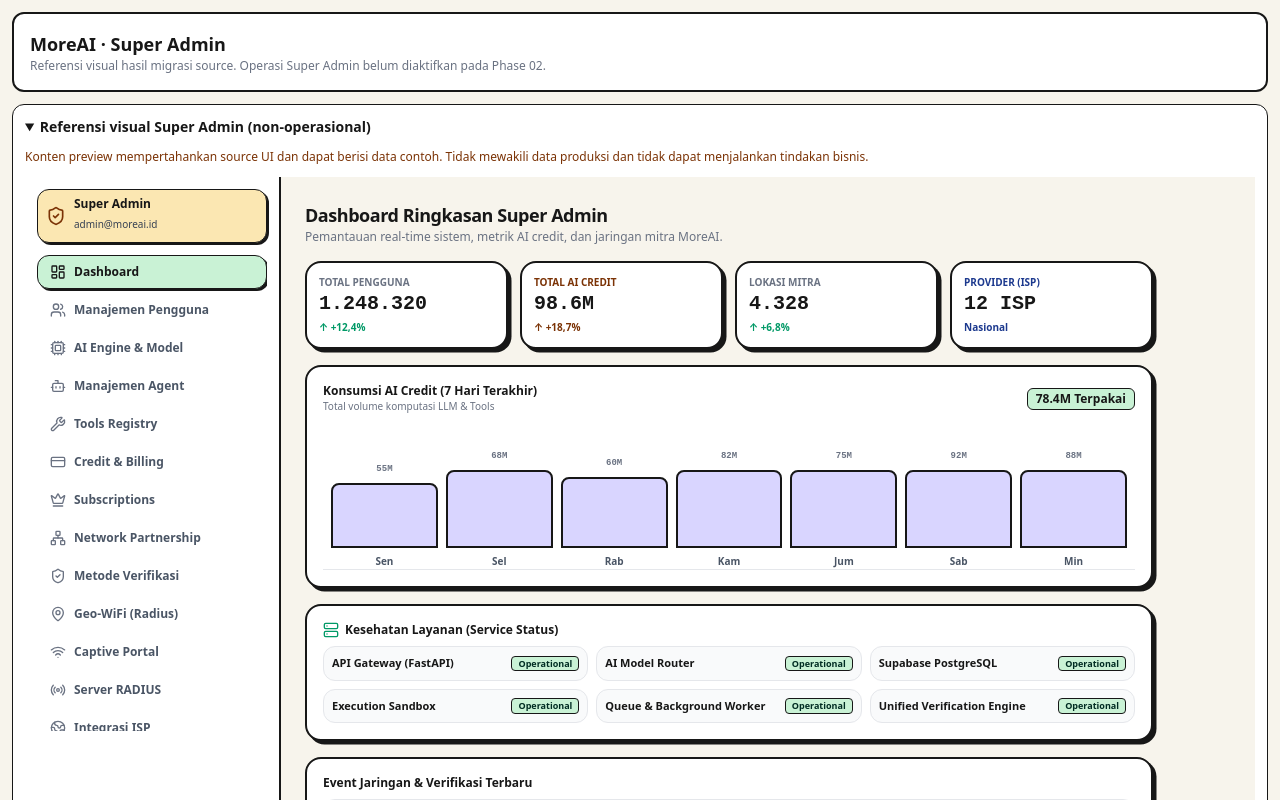
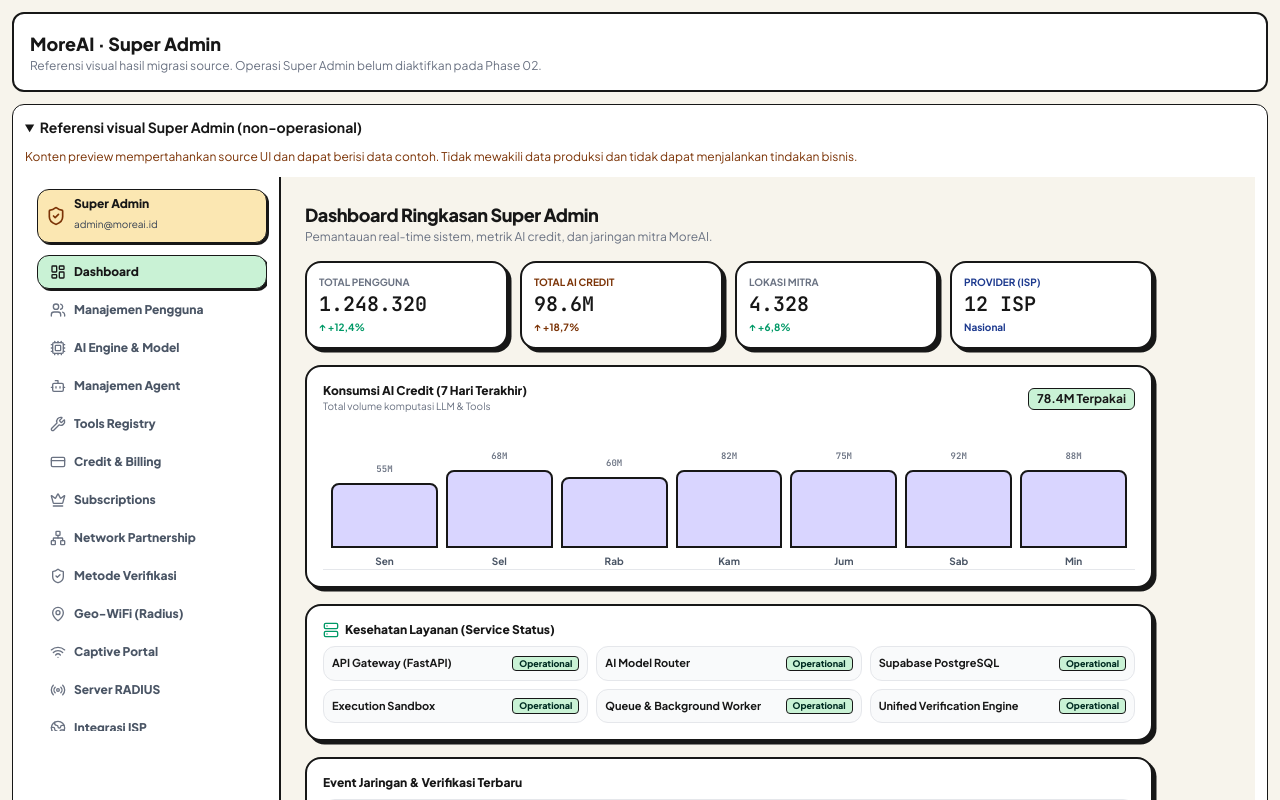
Before and after one commit to urbanrealty36-ops/MoreAI, a Next.js app in the folder apps/admin/: page / in a window 1280 px wide. Shown: the top 800 px of the page. Built offline with nearby package versions, Linux system fonts and the light colour scheme.

Commit message:
fix(phase-03): load approved brand fonts and restore browser zoom

```diff
--- a/apps/admin/src/app/layout.tsx
+++ b/apps/admin/src/app/layout.tsx
@@ -1,39 +1,52 @@
-import type { Metadata, Viewport } from 'next';
-import './globals.css';
+import type { Metadata, Viewport } from "next";
+import { Plus_Jakarta_Sans, JetBrains_Mono } from "next/font/google";
+import "./globals.css";
+
+const plusJakartaSans = Plus_Jakarta_Sans({
+  subsets: ["latin"],
+  weight: ["400", "500", "600", "700", "800"],
+  variable: "--font-sans",
+  display: "swap",
+});
+
+const jetbrainsMono = JetBrains_Mono({
+  subsets: ["latin"],
+  weight: ["400", "500", "600"],
+  variable: "--font-mono",
+  display: "swap",
+});
 
 export const viewport: Viewport = {
-  themeColor: '#C9F2D5',
-  width: 'device-width',
+  themeColor: "#C9F2D5",
+  width: "device-width",
   initialScale: 1,
-  maximumScale: 1,
-  userScalable: false,
+  // Keep browser zoom enabled for WCAG 2.2 AA text scaling and reflow.
 };
 
 export const metadata: Metadata = {
-  title: 'More AI - Playful Neo-Brutalist PWA',
+  title: "More AI - Playful Neo-Brutalist PWA",
   description:
-    'MoreAI: Platform AI Workspace, Agent & Ekosistem Network Partnership berbasis PWA Mobile-First dengan gaya Playful Neo-Brutalism & Soft Pastel.',
-  manifest: '/manifest.webmanifest',
+    "MoreAI: Platform AI Workspace, Agent & Ekosistem Network Partnership berbasis PWA Mobile-First dengan gaya Playful Neo-Brutalism & Soft Pastel.",
+  manifest: "/manifest.webmanifest",
   appleWebApp: {
     capable: true,
-    statusBarStyle: 'default',
-    title: 'MoreAI',
+    statusBarStyle: "default",
+    title: "MoreAI",
   },
   icons: {
-    icon: '/icon.svg',
-    apple: '/icon.svg',
+    icon: "/icon.svg",
+    apple: "/icon.svg",
   },
   openGraph: {
-    title: 'More AI - Playful Neo-Brutalist PWA',
+    title: "More AI - Playful Neo-Brutalist PWA",
     description:
-      'Satu Platform AI untuk Berpikir, Berkarya, dan Bertindak. AI Workspace, Agent, serta Free AI Credit di Jaringan Mitra.',
-    type: 'website',
+      "Satu Platform AI untuk Berpikir, Berkarya, dan Bertindak. AI Workspace, Agent, serta Free AI Credit di Jaringan Mitra.",
+    type: "website",
   },
   twitter: {
-    card: 'summary_large_image',
-    title: 'More AI - Playful Neo-Brutalist PWA',
-    description:
-      'Platform AI Workspace & Network Partnership Ekosistem.',
+    card: "summary_large_image",
+    title: "More AI - Playful Neo-Brutalist PWA",
+    description: "Platform AI Workspace & Network Partnership Ekosistem.",
   },
 };
 
@@ -43,7 +56,11 @@ export default function RootLayout({
   children: React.ReactNode;
 }) {
   return (
-    <html lang="id" suppressHydrationWarning>
+    <html
+      lang="id"
+      className={`${plusJakartaSans.variable} ${jetbrainsMono.variable}`}
+      suppressHydrationWarning
+    >
       <body
         className="min-h-screen bg-[#F7F4EC] text-[#171717] antialiased selection:bg-[#C9F2D5] selection:text-[#171717]"
         suppressHydrationWarning
```
